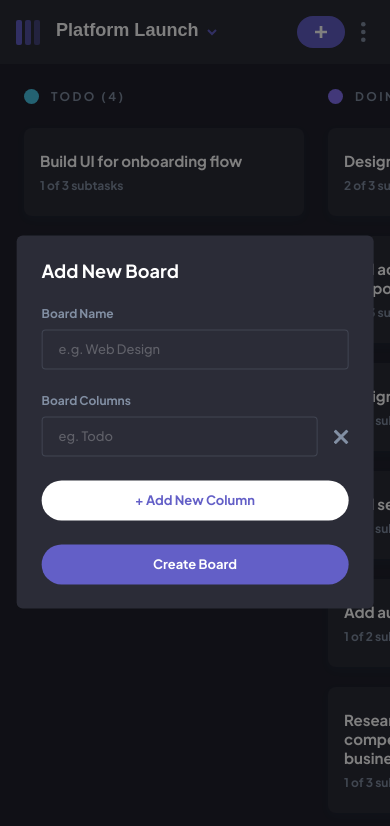
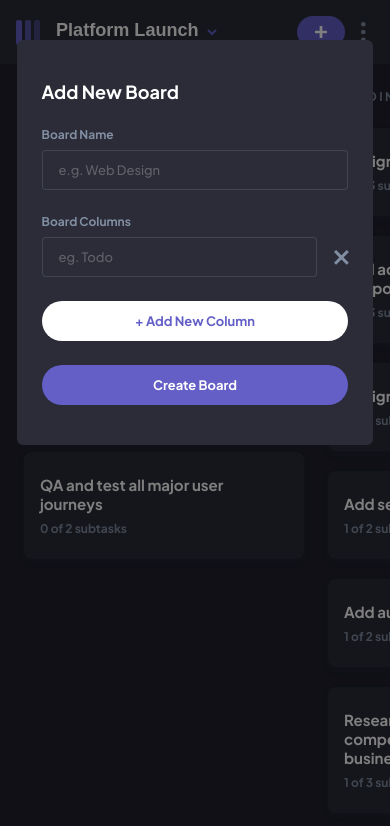
Before and after one commit to lissajous-laser/kanban-task-management, a Next.js app: page / in a window 390 px wide. Both pictures are taken after a click on the button "+ Create New Board". Shown: the top 826 px of the page. Built offline with nearby package versions, Linux system fonts and the light colour scheme.

Commit message:
Fixed clickable areas to exit modal windows on small mobile devices. Updated README.

```diff
--- a/components/ModalWindows/ModalWinBackdropAndContainer.tsx
+++ b/components/ModalWindows/ModalWinBackdropAndContainer.tsx
@@ -14,6 +14,13 @@ const Container = styled.div`
   transform: translate(-50%, -50%);
   border-radius: 0.38rem;
   background-color: ${(props) => props.theme.colors.main};
+
+  @media screen and (${device.sm}) {
+    position: static;
+    transform: translate(0, 0);
+    margin: 2.5rem auto;
+    padding: 1rem 0;
+  }
 `
 
 const Content = styled.section`
--- a/components/ShadedBackdrop.tsx
+++ b/components/ShadedBackdrop.tsx
@@ -1,5 +1,6 @@
 import { MouseEventHandler, ReactNode } from 'react';
 import styled from 'styled-components';
+import { device } from '../styles/breakpoints';
 
 
 const Container = styled.div`
@@ -8,6 +9,12 @@ const Container = styled.div`
   height: 100%;
   background-color: rgba(0, 0, 0, 0.5);
   z-index: 1;
+
+  @media screen and (${device.sm}) {
+    height: auto;
+    min-height: 100%;
+  }
+
 `
 
 export default function ShadedBackdrop({
--- a/pages/index.tsx
+++ b/pages/index.tsx
@@ -13,15 +13,11 @@ import ModalWinSwitch from '../components/ModalWindows/ModalWinSwitch';
 import { closeMenu } from '../redux/dropDownMenu';
 import SidebarTab from '../components/SidebarTab'
 import { setDarkMode } from '../redux/darkMode';
+
 const Container = styled.div`
   width: 100wv;
   height: max(100vh);
   position: relative;
-`
-
-const Main = styled.div`
-  height: 100%;
-  border: 2px solid blue;
 `
 
 export default function Home() {
--- a/styles/globals.css
+++ b/styles/globals.css
@@ -20,7 +20,15 @@ a {
     color-scheme: dark;
   }
   body {
-    color: white;
-    background: black;
+    background-color: rgb(32, 33, 44);
   }
 }
+
+@media (prefers-color-scheme: light) {
+  html {
+    color-scheme: dark;
+  }
+  body {
+    background-color: rgb(244, 247, 253);
+  }
+}
--- a/themes.ts
+++ b/themes.ts
@@ -47,5 +47,3 @@ export const darkTheme: Theme = {
     menuBg: 'rgb(32, 33, 44)',
   }
 }
-
-// shadow: '0 0.2rem 0.5rem rgba(49, 131, 153, 0.06)',
```
Also changed, not shown: 1 other file (tests, documents, lock files or other folders).
